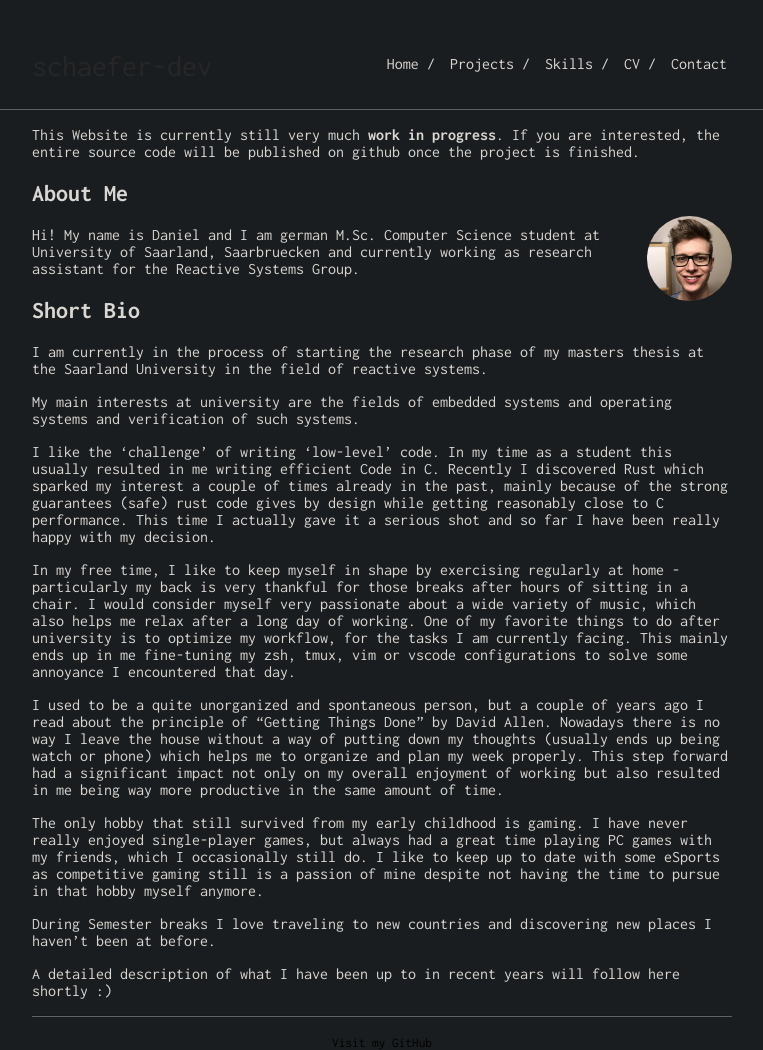
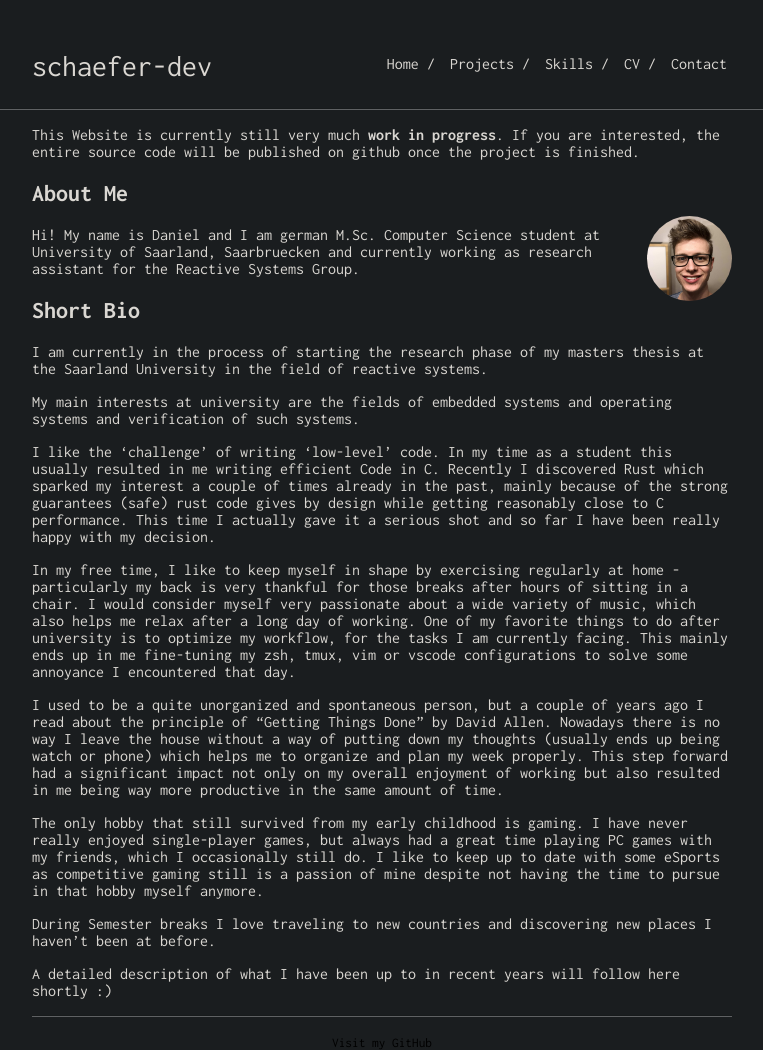
Before and after one commit to schaefer-dev/schaefer-dev.github.io, a Jekyll site: the page built from index.md, in a window 1280 px wide. Shown: the whole page, without its empty margins (258-1021 px from the left). Built offline with Jekyll 4.4.1, drawn with Linux system fonts in a browser that asks for light colours.

Commit message:
title color changed

```diff
--- a/_sass/_style.scss
+++ b/_sass/_style.scss
@@ -34,7 +34,7 @@ hr {
 
 #author-name {
     font-size: 30px;
-    color: #272727;
+    color: #DAD7D2;
     display: inline-block;
 }
 .navbar {
```
